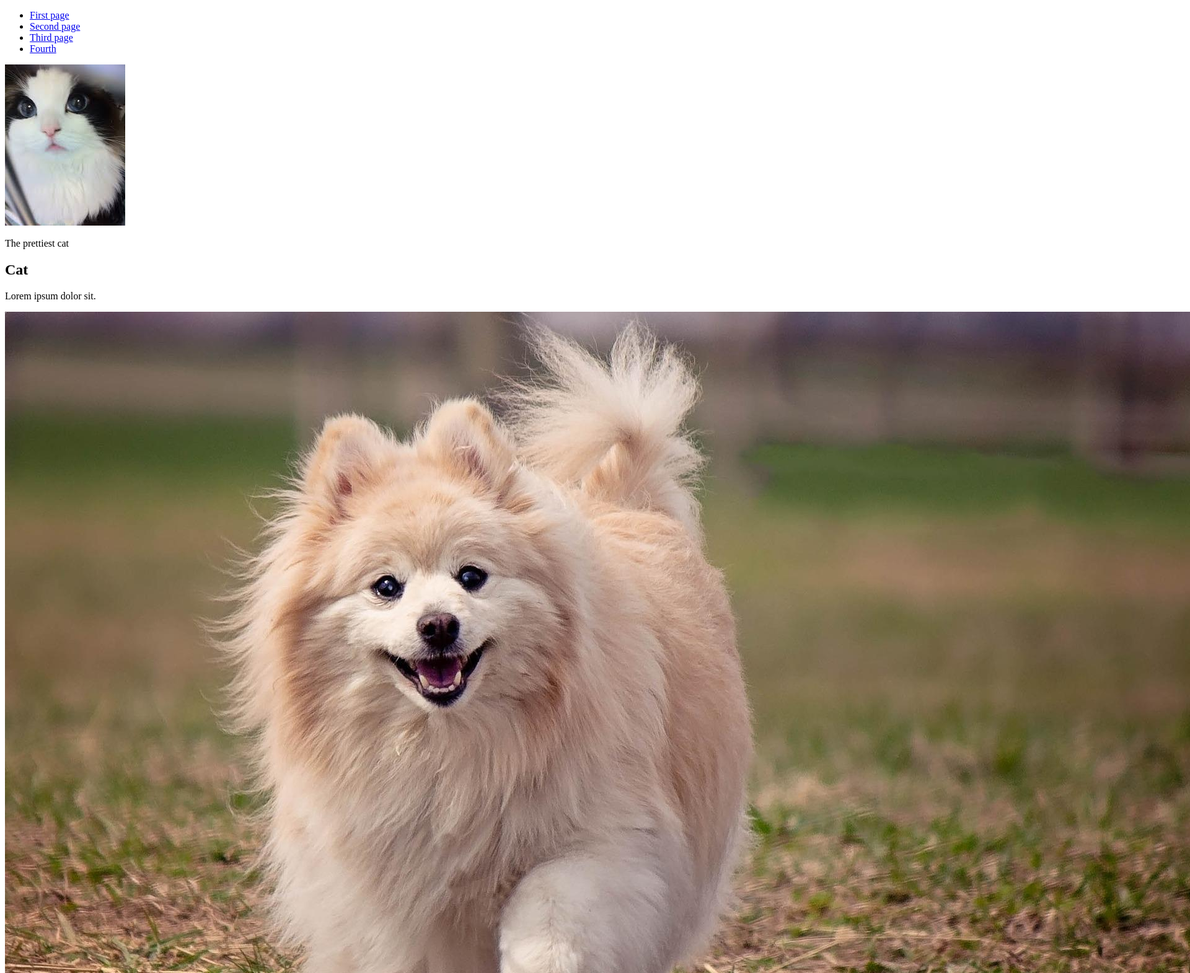
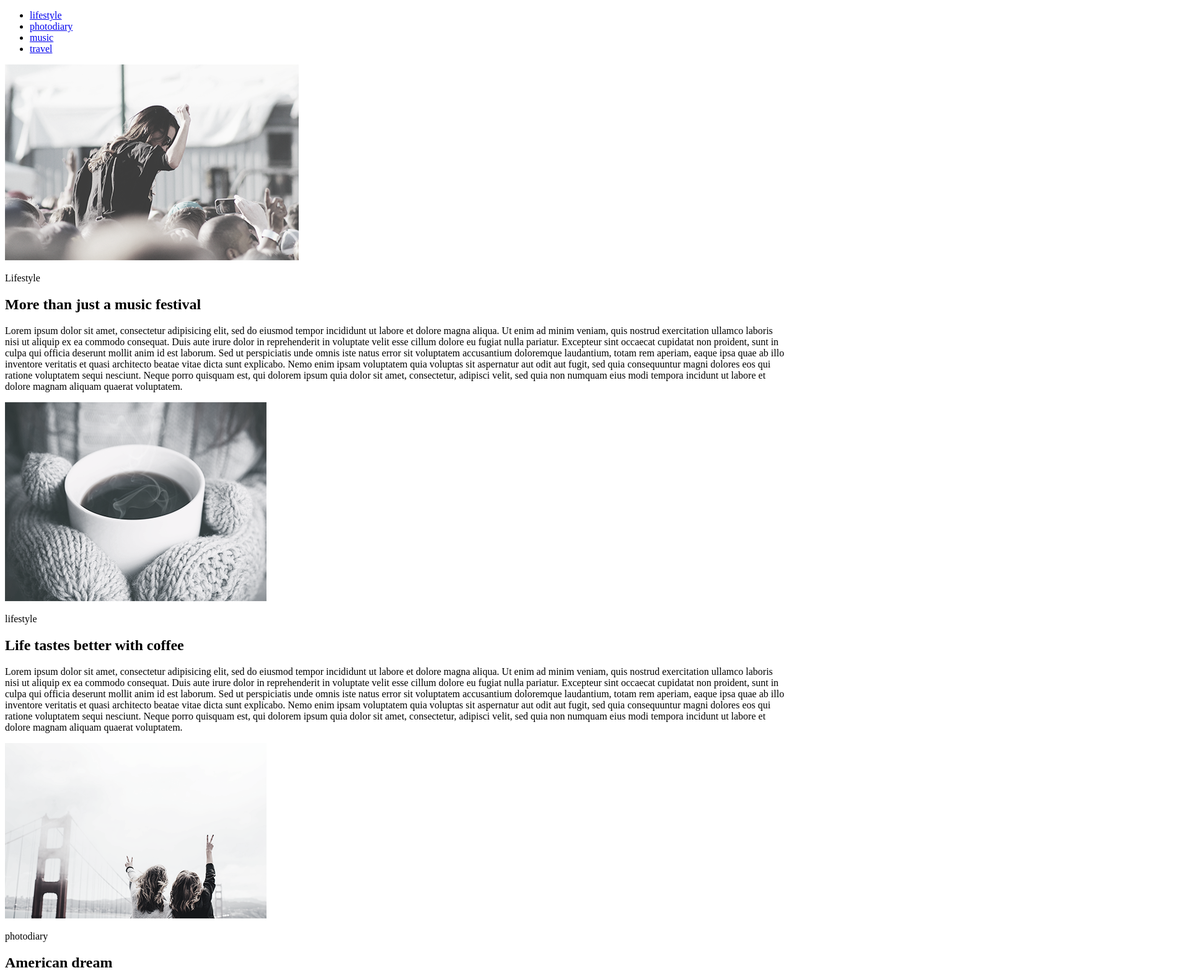
Before and after one commit to AlexFurious/GOITcourses.github.io, a plain HTML site: page HTML/Homework_1/Homework1.html in a window 1280 px wide. Shown: the top 1570 px of the page at 62% size, 1920 px wide, since content can reach past the window. Drawn offline with Linux system fonts and the light colour scheme.

Commit message:
Homework1tilltheend2.0

```diff
--- a/HTML/Homework_1/Homework1.html
+++ b/HTML/Homework_1/Homework1.html
@@ -8,31 +8,32 @@
 </head>
 <body>
     <ul>
-        <li><a href="#">First page</a></li>
-    <li><a href="#">Second page</a></li>
-    <li><a href="#">Third page</a></li>
-    <li><a href="#">Fourth</a></li>
+        <li><a href="#">lifestyle</a></li>
+    <li><a href="#">photodiary</a></li>
+    <li><a href="#">music</a></li>
+    <li><a href="#">travel</a></li>
     </ul>
-<img src="img/Кот.png" alt="Cat"/>
-<p>The prettiest cat</p>
-<h2>Cat</h2>
-<p>Lorem ipsum dolor sit.</p>
+<img src="img/image@1X.png" alt="Cat"/>
+<p>Lifestyle</p>
+<h2>More than just a music festival</h2>
+<p>Lorem ipsum dolor sit amet, consectetur adipisicing elit, sed do eiusmod tempor incididunt ut labore et dolore magna aliqua. Ut enim ad minim veniam, quis nostrud exercitation ullamco laboris nisi ut aliquip ex ea commodo consequat. Duis aute irure dolor in reprehenderit in voluptate velit esse cillum dolore eu fugiat nulla pariatur. Excepteur sint occaecat cupidatat non proident, sunt in culpa qui officia deserunt mollit anim id est laborum. Sed ut perspiciatis unde omnis iste natus error sit voluptatem accusantium doloremque laudantium, totam rem aperiam, eaque ipsa quae ab illo inventore veritatis et quasi architecto beatae vitae dicta sunt explicabo. Nemo enim ipsam voluptatem quia voluptas sit aspernatur aut odit aut fugit, sed quia consequuntur magni dolores eos qui ratione voluptatem sequi nesciunt. Neque porro quisquam est, qui dolorem ipsum quia dolor sit amet, consectetur, adipisci velit, sed quia non numquam eius modi tempora incidunt ut labore et dolore magnam aliquam quaerat voluptatem.
+</p>
 
-<img src="img/Pomeranian-1.png" alt="Dog"/>
-<p>The prettiest dog</p>
-<h2>Dog</h2>
-<p>Lorem ipsum dolor sit amet.</p>
+<img src="img/Filtro fotografico 5 copia 2@1X.png" alt="Dog"/>
+<p>lifestyle</p>
+<h2>Life tastes better with coffee</h2>
+<p>Lorem ipsum dolor sit amet, consectetur adipisicing elit, sed do eiusmod tempor incididunt ut labore et dolore magna aliqua. Ut enim ad minim veniam, quis nostrud exercitation ullamco laboris nisi ut aliquip ex ea commodo consequat. Duis aute irure dolor in reprehenderit in voluptate velit esse cillum dolore eu fugiat nulla pariatur. Excepteur sint occaecat cupidatat non proident, sunt in culpa qui officia deserunt mollit anim id est laborum. Sed ut perspiciatis unde omnis iste natus error sit voluptatem accusantium doloremque laudantium, totam rem aperiam, eaque ipsa quae ab illo inventore veritatis et quasi architecto beatae vitae dicta sunt explicabo. Nemo enim ipsam voluptatem quia voluptas sit aspernatur aut odit aut fugit, sed quia consequuntur magni dolores eos qui ratione voluptatem sequi nesciunt. Neque porro quisquam est, qui dolorem ipsum quia dolor sit amet, consectetur, adipisci velit, sed quia non numquam eius modi tempora incidunt ut labore et dolore magnam aliquam quaerat voluptatem.</p>
 
-<img src="img/Хомка.png" alt="Hamster"/>
-<p>The prettiest hamster</p>
-<h2>Hamster</h2>
-<p>Lorem ipsum, dolor sit amet consectetur adipisicing elit.</p>
+<img src="img/image@1X (1).png" alt="Hamster"/>
+<p>photodiary</p>
+<h2>American dream</h2>
+<p>Lorem ipsum dolor sit amet, consectetur adipisicing elit, sed do eiusmod tempor incididunt ut labore et dolore magna aliqua. Ut enim ad minim veniam, quis nostrud exercitation ullamco laboris nisi ut aliquip ex ea commodo consequat. Duis aute irure dolor in reprehenderit in voluptate velit esse cillum dolore eu fugiat nulla pariatur. Excepteur sint occaecat cupidatat non proident, sunt in culpa qui officia deserunt mollit anim id est laborum. Sed ut perspiciatis unde omnis iste natus error sit voluptatem accusantium doloremque laudantium, totam rem aperiam, eaque ipsa quae ab illo inventore veritatis et quasi architecto beatae vitae dicta sunt explicabo. Nemo enim ipsam voluptatem quia voluptas sit aspernatur aut odit aut fugit, sed quia consequuntur magni dolores eos qui ratione voluptatem sequi nesciunt. Neque porro quisquam est, qui dolorem ipsum quia dolor sit amet, consectetur, adipisci velit, sed quia non numquam eius modi tempora incidunt ut labore et dolore magnam aliquam quaerat voluptatem.</p>
 
-<img src="img/2-Gypsy-Vanner-Horse.png" alt="Hors"/>
-<p>The prettiest hors</p>
-<h2>Hors</h2>
-<p>Lorem ipsum dolor sit, amet consectetur adipisicing.</p>
+<img src="img/image@1X (2).png" alt="Hors"/>
+<p>photodiary</p>
+<h2>A day exploring the Alps</h2>
+<p>Lorem ipsum dolor sit amet, consectetur adipisicing elit, sed do eiusmod tempor incididunt ut labore et dolore magna aliqua. Ut enim ad minim veniam, quis nostrud exercitation ullamco laboris nisi ut aliquip ex ea commodo consequat. Duis aute irure dolor in reprehenderit in voluptate velit esse cillum dolore eu fugiat nulla pariatur. Excepteur sint occaecat cupidatat non proident, sunt in culpa qui officia deserunt mollit anim id est laborum. Sed ut perspiciatis unde omnis iste natus error sit voluptatem accusantium doloremque laudantium, totam rem aperiam, eaque ipsa quae ab illo inventore veritatis et quasi architecto beatae vitae dicta sunt explicabo. Nemo enim ipsam voluptatem quia voluptas sit aspernatur aut odit aut fugit, sed quia consequuntur magni dolores eos qui ratione voluptatem sequi nesciunt. Neque porro quisquam est, qui dolorem ipsum quia dolor sit amet, consectetur, adipisci velit, sed quia non numquam eius modi tempora incidunt ut labore et dolore magnam aliquam quaerat voluptatem.</p>
 
-<button><a href="#">Animals</a></button>
+<button><a href="#">load more</a></button>
 </body>
 </html>
```
Also changed, not shown: HTML/Homework_1/img/2-Gypsy-Vanner-Horse.png (deleted), HTML/Homework_1/img/Filtro fotografico 5 copia 2@1X.png (added), HTML/Homework_1/img/Pomeranian-1.png (deleted), HTML/Homework_1/img/image@1X (1).png (added), HTML/Homework_1/img/image@1X (2).png (added), HTML/Homework_1/img/image@1X.png (added), HTML/Homework_1/img/Кот.png (deleted), HTML/Homework_1/img/Хомка.png (deleted).
